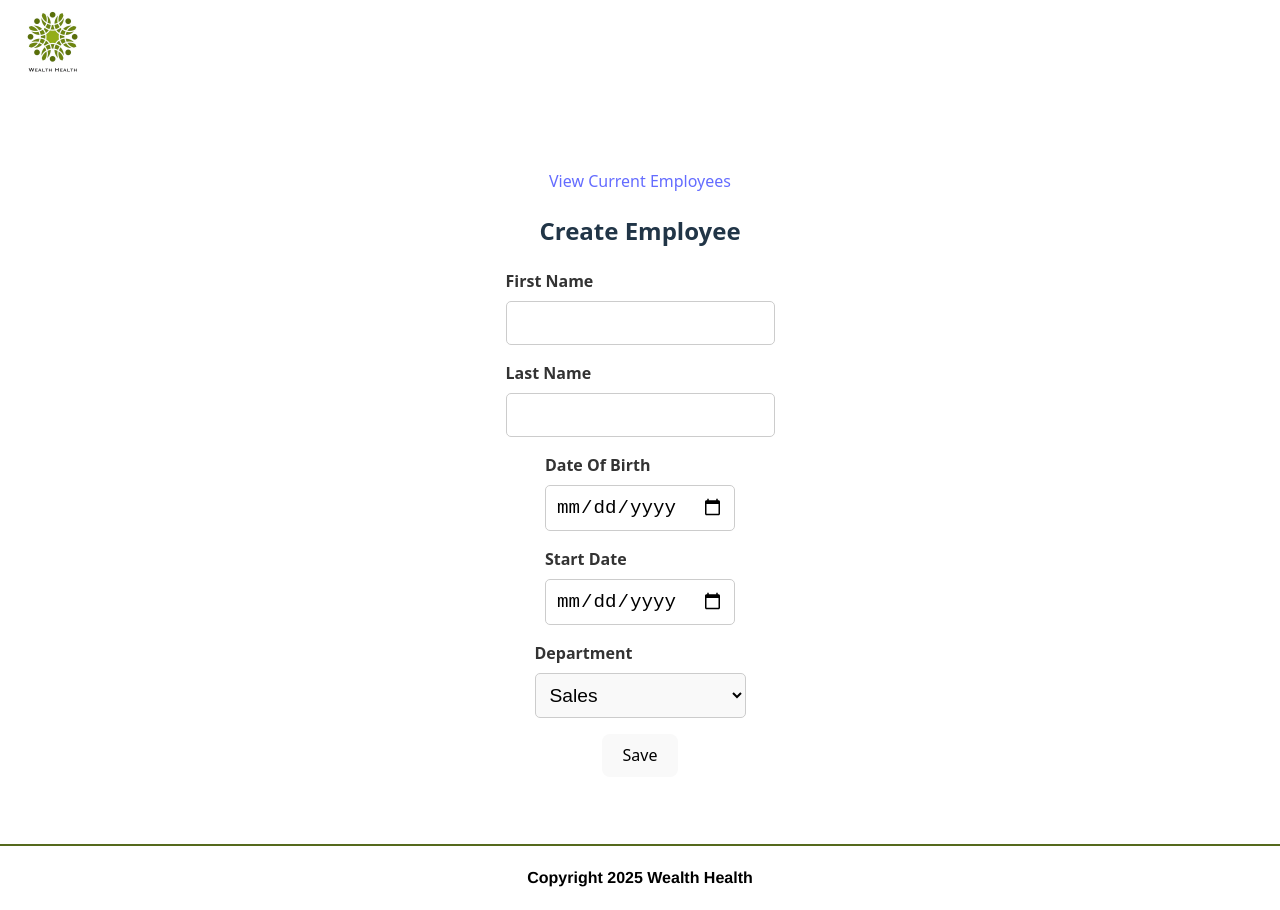
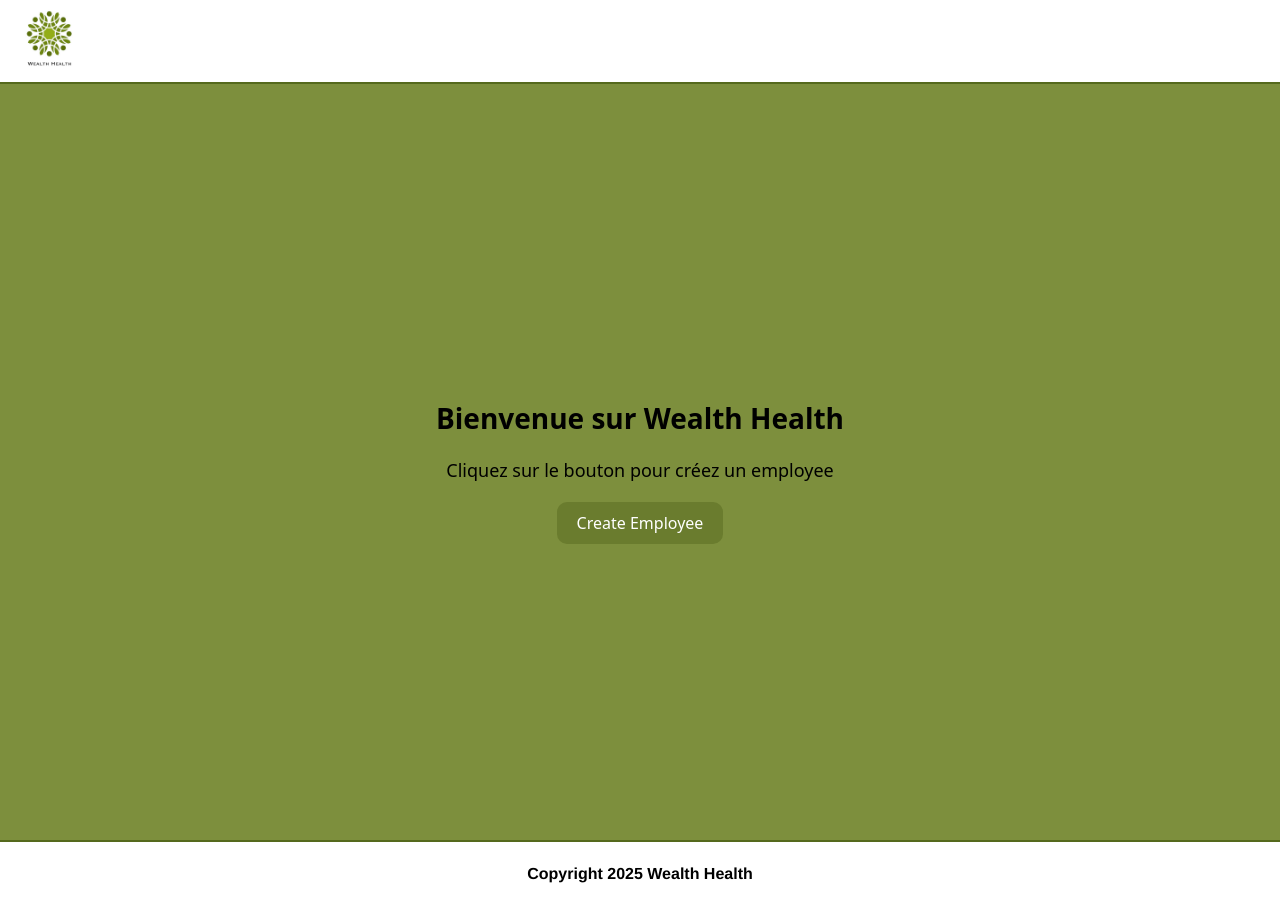
Before and after one commit to Daiba-yume/Project_14_WH, a React (Vite) app in the folder Frontend/: page / in a window 1280 px wide. Built offline with nearby package versions, Linux system fonts and the light colour scheme.

Commit message:
Add Landing page and change styles

```diff
--- a/Frontend/src/App.jsx
+++ b/Frontend/src/App.jsx
@@ -4,13 +4,15 @@
 import Footer from "./components/Footer/Footer";
 import Home from "./components/Home/Home";
 import Employee from "./components/Employee/Employee";
+import Landing from "./components/Landing/Landing";
 
 function App() {
   return (
     <Router>
       <Header />
       <Routes>
-        <Route path="/" element={<Home />} />
+        <Route path="/" element={<Landing />} />
+        <Route path="/home" element={<Home />} />
         <Route path="/employee" element={<Employee />} />
       </Routes>
       <Footer />
--- a/Frontend/src/components/Employee/Employee.jsx
+++ b/Frontend/src/components/Employee/Employee.jsx
@@ -5,7 +5,7 @@
   return (
     <section>
       <div>Employee</div>
-      <Link to="/" className="home">
+      <Link to="/home" className="home">
         Home
       </Link>
     </section>
--- a/Frontend/src/components/Form/Form.scss
+++ b/Frontend/src/components/Form/Form.scss
@@ -3,7 +3,25 @@
   flex-direction: column;
   align-items: center;
   box-sizing: border-box;
-  margin-top: 3rem;
-  margin-bottom: 2.2rem;
-  padding: 2rem;
+  padding: 4.5rem;
+  background-color: #7d8f3d;
+  .employee {
+    text-decoration: underline;
+    color: white;
+  }
+  button {
+    padding: 10px 20px;
+    font-size: 16px;
+    border: none;
+    width: 8%;
+    background-color: #6a7c2e;
+    color: white;
+    cursor: pointer;
+    border-radius: 10px;
+    transition: transform 0.2s, background-color 0.3s;
+  }
+  button:hover {
+    background-color: #a4b358;
+    transform: scale(1.05);
+  }
 }
--- a/Frontend/src/components/Header/Header.jsx
+++ b/Frontend/src/components/Header/Header.jsx
@@ -4,7 +4,7 @@
 function Header() {
   return (
     <nav className="header">
-      <NavLink>
+      <NavLink to="/">
         <img className="logo" src="/WH_logo.png" alt="logo WealthHealth" />
       </NavLink>
     </nav>
--- a/Frontend/src/components/Header/Header.scss
+++ b/Frontend/src/components/Header/Header.scss
@@ -3,7 +3,8 @@
   justify-content: space-between;
   align-items: center;
   padding: 5px 20px;
+  border-bottom: 2px solid #55691d;
   .logo {
-    width: 50%;
+    width: 45%;
   }
 }
--- /dev/null
+++ b/Frontend/src/components/Landing/Landing.jsx
@@ -0,0 +1,18 @@
+import { Link } from "react-router-dom";
+import "./Landing.scss";
+
+function Landing() {
+  return (
+    <section className="container">
+      <h1>Bienvenue sur Wealth Health</h1>
+      <p> Cliquez sur le bouton pour créez un employee</p>
+      <div className="button">
+        <Link to="/home">
+          <button>Create Employee</button>
+        </Link>
+      </div>
+    </section>
+  );
+}
+
+export default Landing;
--- /dev/null
+++ b/Frontend/src/components/Landing/Landing.scss
@@ -0,0 +1,32 @@
+.container {
+  text-align: center;
+  background-color: #7d8f3d;
+  padding: 18.5rem;
+
+  h1 {
+    font-size: 28px;
+    color: black;
+  }
+  p {
+    font-size: 18px;
+    color: black;
+  }
+  .button {
+    display: flex;
+    justify-content: center;
+    button {
+      padding: 10px 20px;
+      font-size: 16px;
+      border: none;
+      background-color: #6a7c2e;
+      color: white;
+      cursor: pointer;
+      border-radius: 10px;
+      transition: transform 0.2s, background-color 0.3s;
+    }
+    button:hover {
+      background-color: #a4b358;
+      transform: scale(1.05);
+    }
+  }
+}
--- a/Frontend/src/utils/Input/InputField.scss
+++ b/Frontend/src/utils/Input/InputField.scss
@@ -16,10 +16,11 @@
   padding: 10px;
   font-size: 1.2rem;
   border: 1px solid #ccc;
-  border-radius: 5px;
+  border-radius: 8px;
   width: 100%;
   box-sizing: border-box;
   transition: border-color 0.3s ease;
+  border: 2px solid #484545;
 }
 
 /* Focus sur les champs de saisie et les select */
--- a/Frontend/src/utils/Select/SelectField.scss
+++ b/Frontend/src/utils/Select/SelectField.scss
@@ -1,10 +1,9 @@
 .inputWrapper select {
-  padding: 10px;
+  padding: 8px;
   font-size: 1.2rem;
-  border: 1px solid #ccc;
-  border-radius: 5px;
+  border: 2px solid #484545;
+  border-radius: 8px;
   background-color: #f9f9f9;
   width: 100%;
   box-sizing: border-box;
-  transition: border-color 0.3s ease, background-color 0.3s ease;
 }
```
